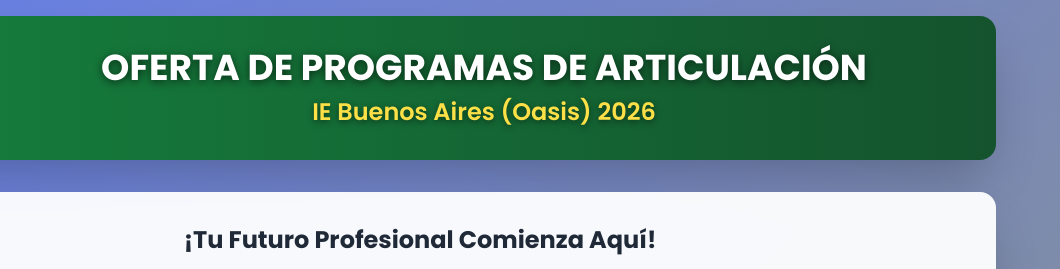
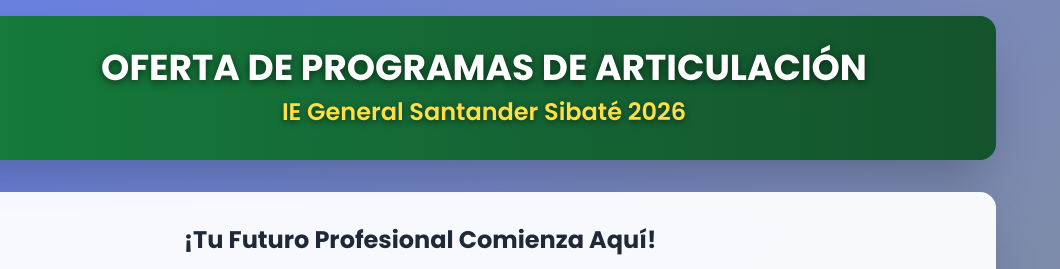
Before and after one commit to articidesoacha/GeneralSantanderSibate, a plain HTML site: page index.html in a window 1280 px wide. Shown: the top 269 px of the page, 220-1280 px from the left. Drawn offline with nearby package versions, Linux system fonts and the light colour scheme.

Commit message:
Update index.html

```diff
--- a/index.html
+++ b/index.html
@@ -31,7 +31,7 @@
           OFERTA DE PROGRAMAS DE ARTICULACIÓN
         </h1>
         <h2 class="text-yellow-300 text-lg md:text-2xl font-semibold mt-2" style="text-shadow:0 2px 6px rgba(0,0,0,.5)">
-          IE Buenos Aires (Oasis) 2026
+          IE General Santander Sibaté 2026
         </h2>
       </div>
     </header>
```
